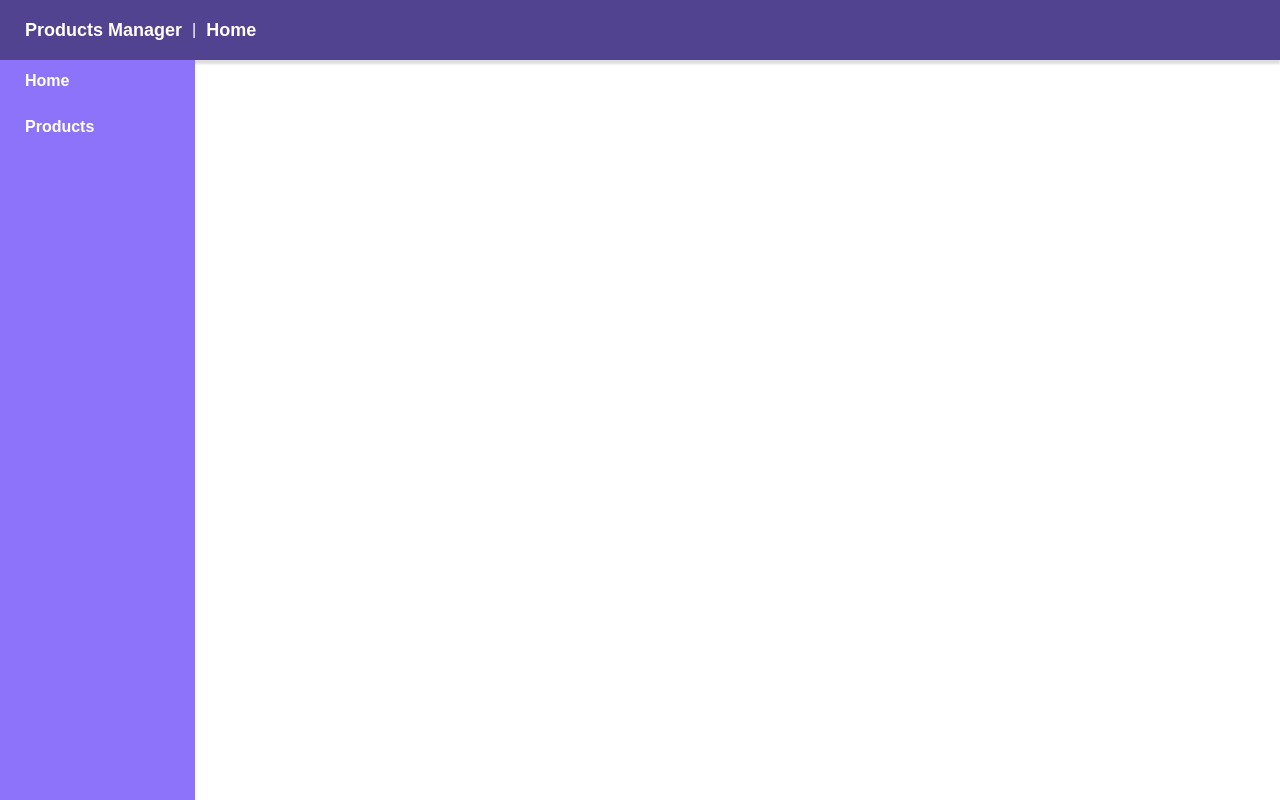
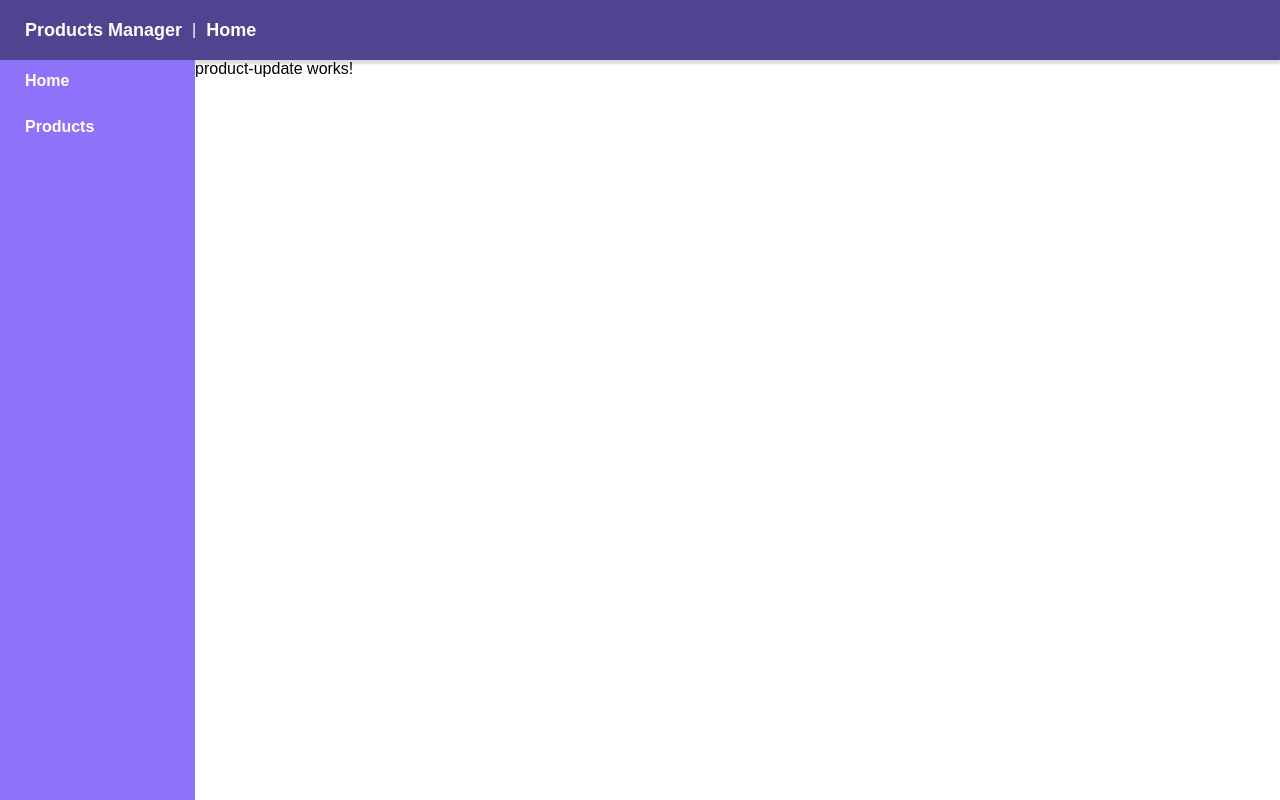
Before and after one commit to aristidesquetajr/products-manager-ng, an Angular app in the folder web/: page /products/update/1 in a window 1280 px wide. Before the commit this address led to /. Built offline with nearby package versions, Linux system fonts and the light colour scheme.

Commit message:
feat: added component that update products

```diff
--- a/web/src/app/app-routing.module.ts
+++ b/web/src/app/app-routing.module.ts
@@ -3,11 +3,13 @@
 import { HomeComponent } from './views/home/home.component';
 import { ProductCrudComponent } from './views/product-crud/product-crud.component';
 import { ProductCreateComponent } from './components/product/product-create/product-create.component';
+import { ProductUpdateComponent } from './components/product/product-update/product-update.component';
 
 const routes: Routes = [
   { path: "", component: HomeComponent },
   { path: "products", component: ProductCrudComponent },
-  { path: "products/create", component: ProductCreateComponent }
+  { path: "products/create", component: ProductCreateComponent },
+  { path: "products/update/:id", component: ProductUpdateComponent }
 ];
 
 @NgModule({
--- a/web/src/app/app.module.ts
+++ b/web/src/app/app.module.ts
@@ -15,6 +15,7 @@
 
 import locatePtAO from '@angular/common/locales/pt-AO'
 import { registerLocaleData } from '@angular/common';
+import { ProductUpdateComponent } from './components/product/product-update/product-update.component';
 
 registerLocaleData(locatePtAO)
 
@@ -26,7 +27,8 @@
     HomeComponent,
     ProductCrudComponent,
     ProductCreateComponent,
-    ProductReadComponent
+    ProductReadComponent,
+    ProductUpdateComponent
   ],
   imports: [
     BrowserModule,
--- a/web/src/app/components/product/product-read/product-read.component.html
+++ b/web/src/app/components/product/product-read/product-read.component.html
@@ -14,7 +14,8 @@
         <td>{{ product.name }}</td>
         <td>{{ product.price | currency: 'AOA' }}</td>
         <td>
-          <button class="btn">Edite</button>
+          <button class="btn" routerLink="update/{{ product.id }}"> Edite
+          </button>
           <button class="btn">Delete</button>
         </td>
       </tr>
--- a/web/src/app/components/product/product-read/product-read.component.ts
+++ b/web/src/app/components/product/product-read/product-read.component.ts
@@ -13,13 +13,11 @@
 
   constructor(private productService: ProductService) {
     this.products = []
-
   }
 
   ngOnInit(): void {
     this.productService.read().subscribe((products) => {
       this.products = products;
-      console.log(products)
     })
   }
 
--- /dev/null
+++ b/web/src/app/components/product/product-update/product-update.component.html
@@ -0,0 +1 @@
+<p>product-update works!</p>
```
Also changed, not shown: web/src/app/components/product/product-update/product-update.component.ts (added, +10 -0 lines), web/src/app/components/product/product-update/product-update.component.scss (added).
